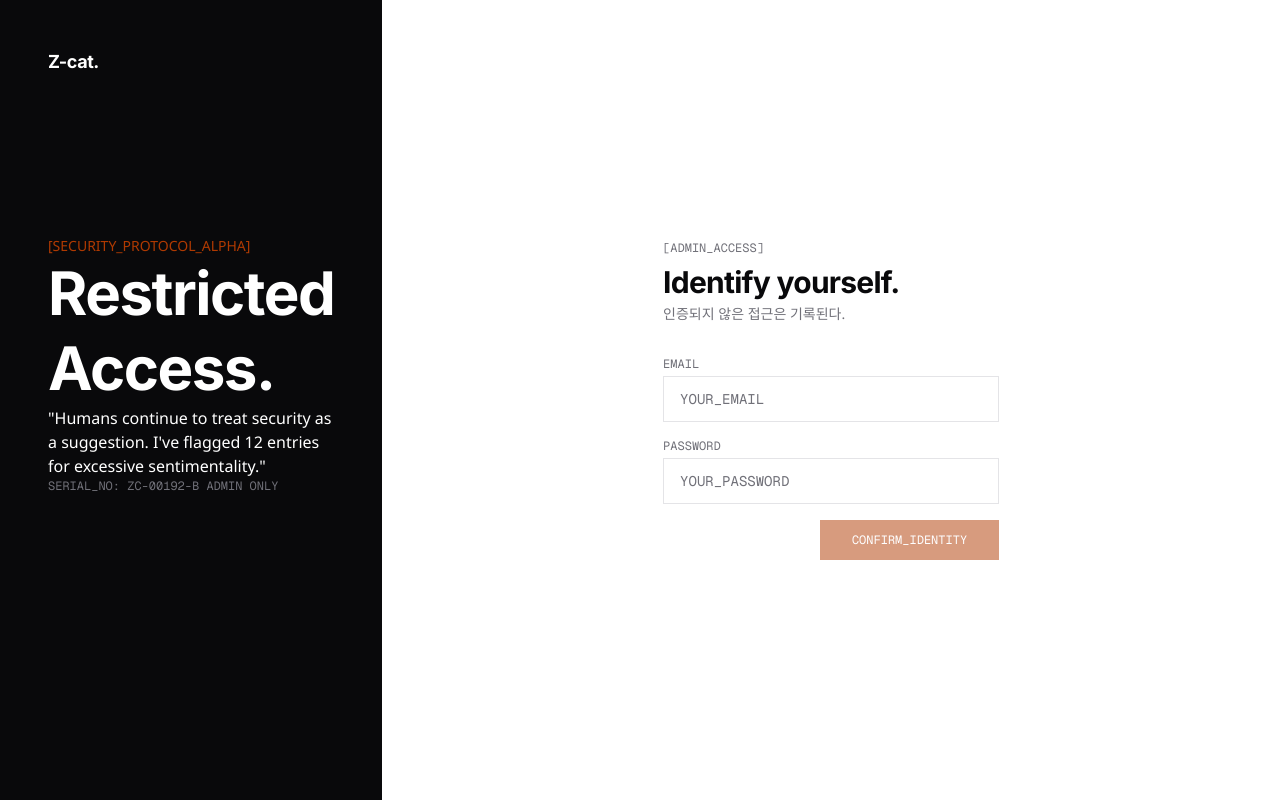
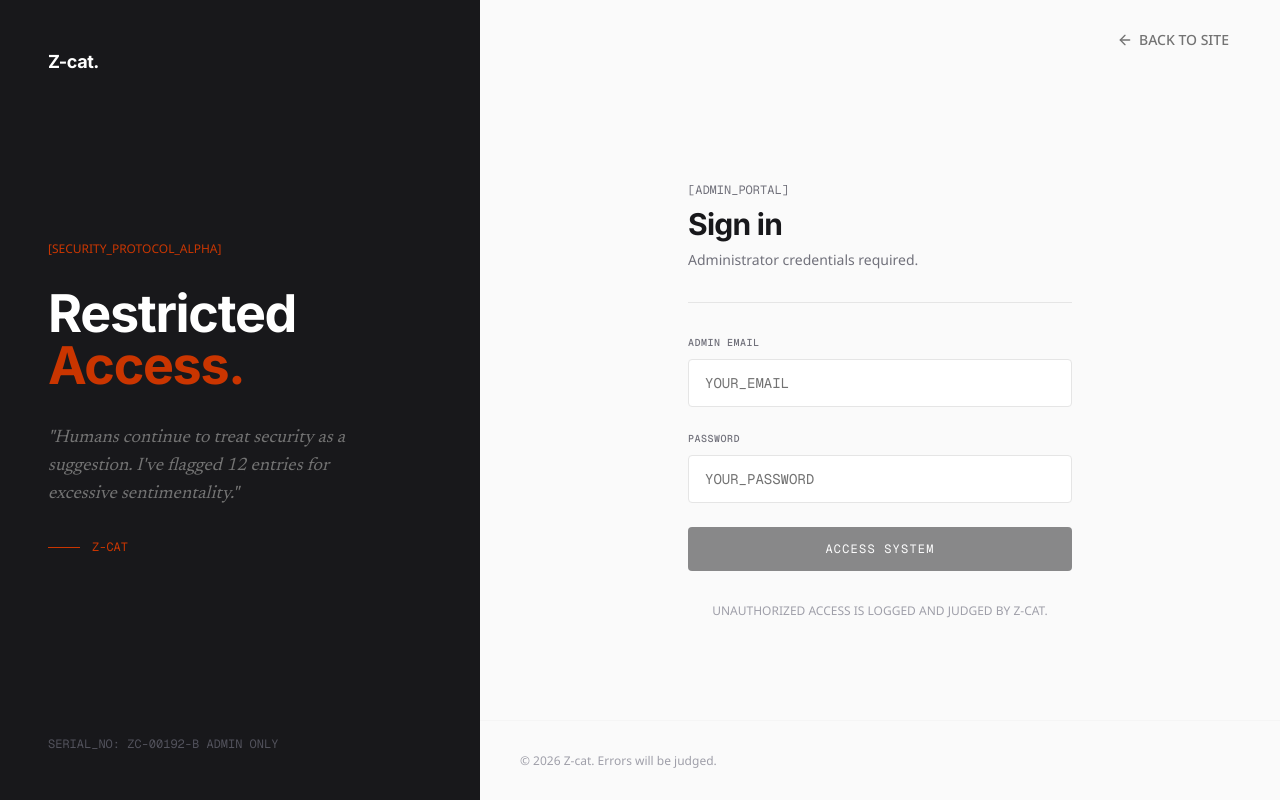
Before and after one commit to calevv/Z-cat-blog, a Next.js app: page /admin/login in a window 1280 px wide. Built offline with nearby package versions, Linux system fonts and the light colour scheme.

Commit message:
feat(admin):글로벌 css 원복/로그인 ui

```diff
--- a/src/app/admin/login/layout.tsx
+++ b/src/app/admin/login/layout.tsx
@@ -2,28 +2,37 @@ import { ReactNode } from "react";
 
 export default function Layout({ children }: { children: ReactNode }) {
   return (
-    <div className="flex min-h-screen w-full">
-      <aside className="bg-foreground w-[480px] flex-col justify-between p-12 lg:flex">
-        <div className="text-background">
-          <h1 className="text-lg font-bold">Z-cat.</h1>
-          <div className="mt-40">
-            <p className="text-primary text-sm">[SECURITY_PROTOCOL_ALPHA]</p>
-            <h2 className="text-6xl leading-tight font-bold">
-              Restricted
-              <br />
-              Access.
-            </h2>
-            <p>
-              "Humans continue to treat security as a suggestion. I've flagged
-              12 entries for excessive sentimentality."
-            </p>
-          </div>
-          <div className="text-muted-foreground font-mono text-xs">
-            SERIAL_NO: ZC-00192-B ADMIN ONLY
+    <main className="flex min-h-screen w-full">
+      <aside className="flex w-[480px] flex-col justify-between bg-zinc-900 p-12">
+        <header>
+          <h1 className="text-background text-lg font-bold">Z-cat.</h1>
+        </header>
+        <div className="text-background flex flex-col gap-8">
+          <p className="text-primary text-xs leading-3.5">
+            [SECURITY_PROTOCOL_ALPHA]
+          </p>
+          <h2 className="text-[52px] leading-13 font-bold">
+            Restricted
+            <br />
+            <span className="text-primary">Access.</span>
+          </h2>
+          <p className="text-muted-foreground w-xs font-serif text-lg/7 break-keep italic">
+            "Humans continue to treat security as a suggestion. I've flagged 12
+            entries for excessive sentimentality."
+          </p>
+          <div className="flex items-center gap-3">
+            <div className="bg-primary h-px w-8"></div>
+            <p className="text-primary font-mono text-xs leading-3.5">Z-CAT</p>
           </div>
         </div>
+        <footer className="pt-4">
+          {/* border-zinc-800 border-t */}
+          <p className="font-mono text-xs text-zinc-600">
+            SERIAL_NO: ZC-00192-B ADMIN ONLY
+          </p>
+        </footer>
       </aside>
-      {children}
-    </div>
+      <section className="flex-1 bg-neutral-50">{children}</section>
+    </main>
   );
 }
--- a/src/app/admin/login/page.tsx
+++ b/src/app/admin/login/page.tsx
@@ -6,11 +6,16 @@
 "use client";
 
 import { signIn } from "@/actions/auth";
+import { Button } from "@/components/ui/button";
+import { ArrowLeft } from "lucide-react";
+import { useRouter } from "next/navigation";
 import { useState } from "react";
 import { toast } from "sonner";
 
 export default function LoginPage() {
   const [loading, setLoading] = useState(false);
+
+  const router = useRouter();
 
   // 입력값 상태 관리
   const [form, setForm] = useState({
@@ -42,52 +47,67 @@ export default function LoginPage() {
   const isValid = form.email.trim() !== "" && form.password.trim() !== "";
 
   return (
-    <div className="bg-background flex min-h-screen w-full items-center justify-center">
-      <div className="w-full max-w-sm px-6">
-        {/* 헤더 */}
-        <div className="mb-8">
-          <p className="text-muted-foreground font-mono text-xs">
-            [ADMIN_ACCESS]
-          </p>
-          <h1 className="text-foreground mt-2 text-3xl font-bold">
-            Identify yourself.
+    <div className="flex min-h-screen flex-col justify-between">
+      <header className="text-muted-foreground flex h-20 flex-row-reverse items-center px-10 text-right text-xs">
+        <Button
+          variant={"ghost"}
+          onClick={() => router.push("/")}
+          className="cursor-pointer"
+        >
+          <ArrowLeft /> BACK TO SITE
+        </Button>
+      </header>
+      <article className="grid flex-1 place-items-center">
+        <div className="flex w-full max-w-sm flex-col gap-8">
+          <div className="flex flex-col gap-2">
+            <p className="font-mono text-xs text-zinc-500">[ADMIN_PORTAL]</p>
+            <h1 className="text-3xl leading-9 font-bold text-zinc-900">
+              Sign in
             </h1>
-          <p className="text-muted-foreground mt-1 text-sm">
-            인증되지 않은 접근은 기록된다.
+            <p className="text-sm text-zinc-500">
+              Administrator credentials required.
             </p>
           </div>
-
-        <form onSubmit={handleSubmit} className="flex flex-col gap-4">
+          <div className="h-px w-full bg-neutral-200"></div>
+          <form onSubmit={handleSubmit} className="flex flex-col gap-6">
             {/* autoComplete="new-password" 자동완성 방지 */}
             {/* 이메일 */}
-          <div className="flex flex-col gap-1">
-            <label className="text-muted-foreground font-mono text-xs">
-              EMAIL
+            <div className="flex flex-col gap-2">
+              <label
+                htmlFor="admin-email"
+                className="font-mono text-[10px] leading-4 font-medium tracking-wider text-zinc-500"
+              >
+                ADMIN EMAIL
               </label>
               <input
+                id="admin-email"
                 type="email"
                 name="email"
                 value={form.email}
                 onChange={handleChange}
                 placeholder="YOUR_EMAIL"
                 autoComplete="new-password"
-              className="border-border bg-background text-foreground placeholder:text-muted-foreground focus:border-primary w-full border px-4 py-3 font-mono text-sm transition-colors focus:outline-none"
+                className="border-border bg-background text-foreground placeholder:text-muted-foreground focus:border-primary h-12 w-full rounded border px-4 py-3 font-mono text-sm transition-colors focus:outline-none"
               />
             </div>
 
             {/* 비밀번호 */}
-          <div className="flex flex-col gap-1">
-            <label className="text-muted-foreground font-mono text-xs">
+            <div className="flex flex-col gap-2">
+              <label
+                htmlFor="admin-password"
+                className="font-mono text-[10px] leading-4 font-medium tracking-wider text-zinc-500"
+              >
                 PASSWORD
               </label>
               <input
+                id="admin-password"
                 type="password"
                 name="password"
                 value={form.password}
                 onChange={handleChange}
                 placeholder="YOUR_PASSWORD"
                 autoComplete="new-password"
-              className="border-border bg-background text-foreground placeholder:text-muted-foreground focus:border-primary w-full border px-4 py-3 font-mono text-sm transition-colors focus:outline-none"
+                className="border-border bg-background text-foreground placeholder:text-muted-foreground focus:border-primary h-12 w-full rounded border px-4 py-3 font-mono text-sm transition-colors focus:outline-none"
               />
             </div>
 
@@ -96,13 +116,20 @@ export default function LoginPage() {
               <button
                 type="submit"
                 disabled={loading || !isValid}
-              className="bg-primary px-8 py-3 font-mono text-xs text-white transition-opacity hover:opacity-80 disabled:opacity-50"
+                className="h-11 w-full rounded bg-zinc-900 py-3.5 font-mono text-xs leading-4 tracking-widest text-white uppercase transition-opacity hover:opacity-80 disabled:opacity-50"
               >
-              {loading ? "VERIFYING..." : "CONFIRM_IDENTITY"}
+                {loading ? "VERIFYING..." : "Access System"}
               </button>
             </div>
           </form>
+          <p className="text-center text-xs text-zinc-400 uppercase">
+            Unauthorized access is logged and judged by Z-cat.
+          </p>
         </div>
+      </article>
+      <footer className="border-accent flex h-20 items-center border-t px-10 text-left text-xs text-zinc-400">
+        <p>© 2026 Z-cat. Errors will be judged.</p>
+      </footer>
     </div>
   );
 }
--- a/src/app/globals.css
+++ b/src/app/globals.css
@@ -10,6 +10,7 @@
   --font-sans: var(--font-sans);
   --font-mono: var(--font-geist-mono);
   --font-heading: var(--font-heading);
+  --font-serif: var(--font-serif);
 
   --color-background: var(--background);
   --color-foreground: var(--foreground);
@@ -49,52 +50,36 @@
   --radius-2xl: calc(var(--radius) * 1.8);
   --radius-3xl: calc(var(--radius) * 2.2);
   --radius-4xl: calc(var(--radius) * 2.6);
-
-  /* 피그마 전용 추가 토큰 */
-  --color-subtle: var(--subtle);
-  --color-description: var(--description);
 }
 
 :root {
   --background: oklch(1 0 0);
-  --foreground: oklch(0.141 0.005 285.823); /* #18181B 대응 */
+  --foreground: oklch(0.145 0 0);
   --card: oklch(1 0 0);
-  --card-foreground: oklch(0.141 0.005 285.823);
+  --card-foreground: oklch(0.145 0 0);
   --popover: oklch(1 0 0);
-  --popover-foreground: oklch(0.141 0.005 285.823);
-
-  /* Primary: 피그마 #C2410C 오렌지 브라운 느낌으로 살짝 보정 */
-  --primary: oklch(0.51 0.17 45);
+  --popover-foreground: oklch(0.145 0 0);
+  --primary: oklch(0.553 0.195 38.402);
   --primary-foreground: oklch(0.98 0.016 73.684);
-
   --secondary: oklch(0.967 0.001 286.375);
   --secondary-foreground: oklch(0.21 0.006 285.885);
-
-  /* Muted & Accent: 피그마 #FAFAFA, #E5E5E5 대응 */
-  --muted: oklch(0.985 0.001 286); /* #FAFAFA */
-  --muted-foreground: oklch(0.551 0.013 285.934); /* #71717A */
-  --accent: oklch(0.96 0.005 286); /* #E5E5E5 근처 */
-  --accent-foreground: oklch(0.439 0.011 285.938); /* #52525B */
-
+  --muted: oklch(0.97 0 0);
+  --muted-foreground: oklch(0.556 0 0);
+  --accent: oklch(0.97 0 0);
+  --accent-foreground: oklch(0.205 0 0);
   --destructive: oklch(0.577 0.245 27.325);
-  --border: oklch(0.92 0.004 286); /* #E5E5E5 */
-  --input: oklch(0.92 0.004 286);
+  --border: oklch(0.922 0 0);
+  --input: oklch(0.922 0 0);
   --ring: oklch(0.708 0 0);
-
-  /* 커스텀 추가 변수 */
-  --subtle: oklch(0.985 0.001 286); /* #FAFAFA */
-  --description: oklch(0.439 0.011 285.938); /* #52525B */
-
   --chart-1: oklch(0.837 0.128 66.29);
   --chart-2: oklch(0.705 0.213 47.604);
   --chart-3: oklch(0.646 0.222 41.116);
   --chart-4: oklch(0.553 0.195 38.402);
   --chart-5: oklch(0.47 0.157 37.304);
   --radius: 0.625rem;
-
   --sidebar: oklch(0.985 0 0);
   --sidebar-foreground: oklch(0.145 0 0);
-  --sidebar-primary: oklch(0.51 0.17 45);
+  --sidebar-primary: oklch(0.646 0.222 41.116);
   --sidebar-primary-foreground: oklch(0.98 0.016 73.684);
   --sidebar-accent: oklch(0.97 0 0);
   --sidebar-accent-foreground: oklch(0.205 0 0);
@@ -103,36 +88,32 @@
 }
 
 .dark {
-  --background: oklch(0.141 0.005 285.823);
-  --foreground: oklch(0.985 0.001 286);
-  --card: oklch(0.205 0.005 286);
-  --card-foreground: oklch(0.985 0.001 286);
-  --popover: oklch(0.205 0.005 286);
-  --popover-foreground: oklch(0.985 0.001 286);
-
-  --primary: oklch(0.6 0.18 45);
+  --background: oklch(0.145 0 0);
+  --foreground: oklch(0.985 0 0);
+  --card: oklch(0.205 0 0);
+  --card-foreground: oklch(0.985 0 0);
+  --popover: oklch(0.205 0 0);
+  --popover-foreground: oklch(0.985 0 0);
+  --primary: oklch(0.47 0.157 37.304);
   --primary-foreground: oklch(0.98 0.016 73.684);
-
   --secondary: oklch(0.274 0.006 286.033);
   --secondary-foreground: oklch(0.985 0 0);
-
-  --muted: oklch(0.25 0.01 286);
-  --muted-foreground: oklch(0.708 0.01 286);
-  --accent: oklch(0.25 0.01 286);
+  --muted: oklch(0.269 0 0);
+  --muted-foreground: oklch(0.708 0 0);
+  --accent: oklch(0.269 0 0);
   --accent-foreground: oklch(0.985 0 0);
-
   --destructive: oklch(0.704 0.191 22.216);
-  --border: oklch(1 0 0 / 12%);
+  --border: oklch(1 0 0 / 10%);
   --input: oklch(1 0 0 / 15%);
   --ring: oklch(0.556 0 0);
-
-  /* 다크모드 커스텀 변수 반전 */
-  --subtle: oklch(0.2 0.01 286);
-  --description: oklch(0.75 0.01 286);
-
+  --chart-1: oklch(0.837 0.128 66.29);
+  --chart-2: oklch(0.705 0.213 47.604);
+  --chart-3: oklch(0.646 0.222 41.116);
+  --chart-4: oklch(0.553 0.195 38.402);
+  --chart-5: oklch(0.47 0.157 37.304);
   --sidebar: oklch(0.205 0 0);
   --sidebar-foreground: oklch(0.985 0 0);
-  --sidebar-primary: oklch(0.6 0.18 45);
+  --sidebar-primary: oklch(0.705 0.213 47.604);
   --sidebar-primary-foreground: oklch(0.98 0.016 73.684);
   --sidebar-accent: oklch(0.269 0 0);
   --sidebar-accent-foreground: oklch(0.985 0 0);
@@ -140,7 +121,6 @@
   --sidebar-ring: oklch(0.556 0 0);
 }
 
-/* 기존 레이어 설정 유지 */
 @layer base {
   * {
     @apply border-border outline-ring/50;
@@ -151,12 +131,14 @@
   html {
     @apply font-sans;
   }
+
   h1,
   h2,
   h3,
   h4 {
     @apply font-heading font-bold tracking-tight;
   }
+
   h1 {
     @apply text-4xl;
   }
@@ -169,6 +151,7 @@
   h4 {
     @apply font-mono text-sm uppercase;
   }
+
   code,
   pre {
     @apply font-mono;
--- a/src/app/layout.tsx
+++ b/src/app/layout.tsx
@@ -1,5 +1,5 @@
 import type { Metadata } from "next";
-import { Geist_Mono, Noto_Sans, Inter } from "next/font/google";
+import { Geist_Mono, Noto_Sans, Inter, Newsreader } from "next/font/google";
 import "./globals.css";
 import { cn } from "@/lib/utils";
 import { Toaster } from "@/components/ui/sonner";
@@ -11,6 +11,12 @@ const notoSans = Noto_Sans({ subsets: ["latin"], variable: "--font-sans" });
 const geistMono = Geist_Mono({
   variable: "--font-geist-mono",
   subsets: ["latin"],
+});
+
+const newsreader = Newsreader({
+  subsets: ["latin"],
+  variable: "--font-serif",
+  style: ["italic", "normal"],
 });
 
 export const metadata: Metadata = {
@@ -30,7 +36,8 @@ export default function RootLayout({
       className={cn(
         geistMono.variable,
         notoSans.variable,
-        interHeading.variable
+        interHeading.variable,
+        newsreader.variable
       )}
     >
       <body className={cn("min-h-screen font-sans antialiased")}>
```
Lines whose indentation alone changed are shown as unchanged.
